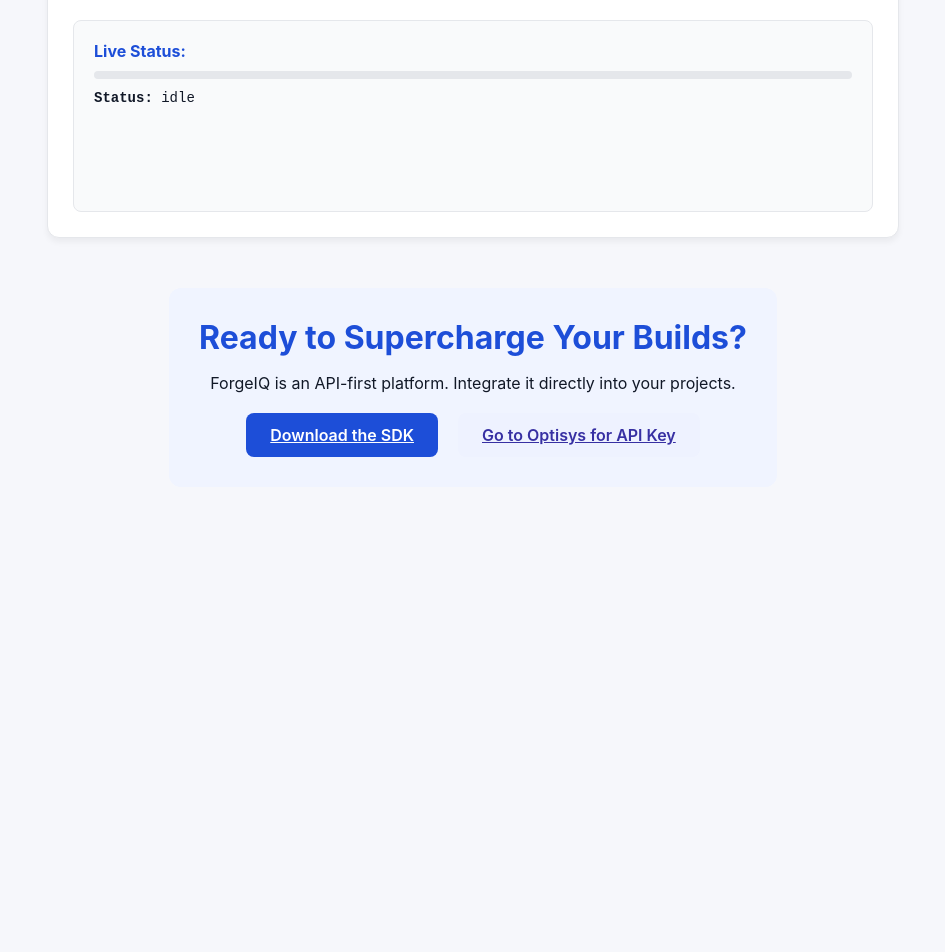
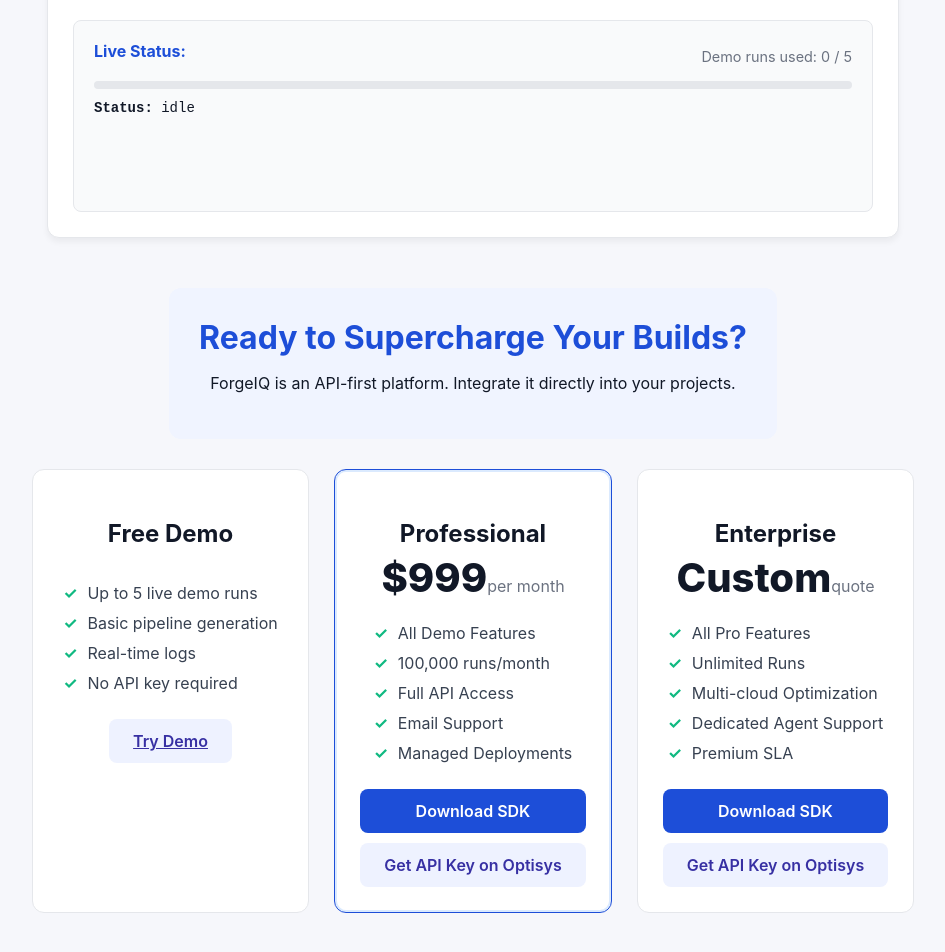
Before and after one commit to discoversoftwaresolutions/ForgeIQ, a React (Create React App) app: page / in a window 1280 px wide. Shown: the part 402-1354 px from the top of the page, without its empty margins (167-1112 px from the left). Before the commit the page ends 929 px from the top, so only its background shows below. Built offline with nearby package versions, Linux system fonts and the light colour scheme.

Commit message:
Update ForgeIQDemo.jsx

```diff
--- a/src/ForgeIQDemo.jsx
+++ b/src/ForgeIQDemo.jsx
@@ -135,6 +135,64 @@
     justify-content: center;
     gap: 20px;
   }
+  .pricing-grid {
+    display: grid;
+    grid-template-columns: repeat(3, 1fr);
+    gap: 25px;
+    margin-top: 30px;
+  }
+  .pricing-card {
+    background-color: #ffffff;
+    border: 1px solid #e5e7eb;
+    border-radius: 12px;
+    padding: 25px;
+    text-align: center;
+    display: flex;
+    flex-direction: column;
+    align-items: center;
+  }
+  .pricing-card.recommended {
+    border-color: #1d4ed8;
+    box-shadow: 0 0 0 2px #dbeafe inset;
+  }
+  .plan-title {
+    font-size: 1.5rem;
+    font-weight: 700;
+    margin-bottom: 10px;
+  }
+  .price {
+    font-size: 2.5rem;
+    font-weight: 800;
+    line-height: 1;
+  }
+  .price .small {
+    font-size: 1rem;
+    font-weight: 400;
+    color: #6b7280;
+  }
+  .features {
+    list-style: none;
+    padding: 0;
+    text-align: left;
+    margin-top: 25px;
+  }
+  .features li {
+    display: flex;
+    align-items: center;
+    gap: 10px;
+    margin-bottom: 10px;
+    color: #374151;
+  }
+  .features li::before {
+    content: "✓";
+    color: #10b981;
+    font-weight: 700;
+  }
+  @media (max-width: 768px) {
+    .pricing-grid {
+      grid-template-columns: 1fr;
+    }
+  }
 `;
 
 // === API and WebSocket Endpoints ===
@@ -143,6 +201,7 @@
 const FORGEIQ_WS_ENDPOINT = "wss://your-forgeiq-backend.com/ws/tasks/updates";
 const SDK_GITHUB_URL = "https://github.com/your-org/forgeiq-sdk"; // Replace with your repo
 const OPTISYS_URL = "https://optisys-agent-production.up.railway.app"; // Your Optisys URL
+const FREE_DEMO_LIMIT = 5;
 
 const ForgeIQDemo = () => {
   const [prompt, setPrompt] = useState("Generate a CI/CD pipeline for a Python web service that runs tests, builds a Docker image, and deploys to a Kubernetes cluster.");
@@ -151,14 +210,44 @@
   const [taskProgress, setTaskProgress] = useState(0);
   const [logs, setLogs] = useState([]);
   const [error, setError] = useState(null);
+  const [demoRuns, setDemoRuns] = useState(0);
   const wsRef = useRef(null);
 
+  const pricingTiers = [
+    {
+      id: "free-demo",
+      title: "Free Demo",
+      description: "Test the power of ForgeIQ with limited runs.",
+      features: ["Up to 5 live demo runs", "Basic pipeline generation", "Real-time logs", "No API key required"],
+    },
+    {
+      id: "pro",
+      title: "Professional",
+      price: "$999",
+      period: "per month",
+      recommended: true,
+      features: ["All Demo Features", "100,000 runs/month", "Full API Access", "Email Support", "Managed Deployments"],
+    },
+    {
+      id: "enterprise",
+      title: "Enterprise",
+      price: "Custom",
+      period: "quote",
+      features: ["All Pro Features", "Unlimited Runs", "Multi-cloud Optimization", "Dedicated Agent Support", "Premium SLA"],
+    }
+  ];
+
   const handleStartDemo = async () => {
+    if (demoRuns >= FREE_DEMO_LIMIT) {
+      setError(`Free demo limit of ${FREE_DEMO_LIMIT} runs reached. Please select a plan below to continue.`);
+      return;
+    }
     if (!prompt.trim()) {
       setError("Please enter a prompt to start the demo.");
       return;
     }
 
+    setDemoRuns(prev => prev + 1);
     // 1. Reset state for a new task
     setTaskId(null);
     setTaskStatus("pending");
@@ -244,13 +333,13 @@
               placeholder="Enter a prompt to start the demo..."
               value={prompt}
               onChange={(e) => setPrompt(e.target.value)}
-              disabled={taskStatus === 'pending'}
+              disabled={taskStatus === 'pending' || demoRuns >= FREE_DEMO_LIMIT}
             />
             <div className="btn-container">
               <button
                 className="btn btn-primary"
                 onClick={handleStartDemo}
-                disabled={taskStatus === 'pending' || !prompt.trim()}
+                disabled={taskStatus === 'pending' || !prompt.trim() || demoRuns >= FREE_DEMO_LIMIT}
               >
                 {taskStatus === 'pending' ? 'Starting...' : 'Run Demo'}
               </button>
@@ -258,7 +347,12 @@
           </div>
 
           <div className="status-box">
-            <h4>Live Status:</h4>
+            <div style={{display: 'flex', justifyContent: 'space-between', alignItems: 'center'}}>
+                <h4>Live Status:</h4>
+                <div style={{color: '#6b7280', fontSize: '0.9rem'}}>
+                    Demo runs used: {demoRuns} / {FREE_DEMO_LIMIT}
+                </div>
+            </div>
             <div className="status-progress">
               <div
                 className="status-progress-bar"
@@ -283,15 +377,38 @@
         <section className="call-to-action">
           <h2>Ready to Supercharge Your Builds?</h2>
           <p>ForgeIQ is an API-first platform. Integrate it directly into your projects.</p>
-          <div className="cta-buttons">
-            <a href={SDK_GITHUB_URL} target="_blank" rel="noopener noreferrer" className="btn btn-primary">
-              Download the SDK
-            </a>
-            <a href={OPTISYS_URL} target="_blank" rel="noopener noreferrer" className="btn btn-secondary">
-              Go to Optisys for API Key
-            </a>
-          </div>
         </section>
+
+        <div className="pricing-grid">
+          {pricingTiers.map((tier) => (
+            <div key={tier.id} className={`pricing-card ${tier.recommended ? 'recommended' : ''}`}>
+              <h3 className="plan-title">{tier.title}</h3>
+              {tier.id !== 'free-demo' && (
+                <div className="price">
+                  {tier.price}
+                  <span className="small">{tier.period}</span>
+                </div>
+              )}
+              <ul className="features">
+                {tier.features.map((feature, index) => (
+                  <li key={index}>{feature}</li>
+                ))}
+              </ul>
+              {tier.id === 'free-demo' ? (
+                <a href="#demo" className="btn btn-secondary">Try Demo</a>
+              ) : (
+                <div style={{display: 'flex', flexDirection: 'column', gap: '10px', marginTop: 'auto', width: '100%'}}>
+                  <a href={SDK_GITHUB_URL} target="_blank" rel="noopener noreferrer" className="btn btn-primary" style={{textDecoration: 'none'}}>
+                    Download SDK
+                  </a>
+                  <a href={OPTISYS_URL} target="_blank" rel="noopener noreferrer" className="btn btn-secondary" style={{textDecoration: 'none'}}>
+                    Get API Key on Optisys
+                  </a>
+                </div>
+              )}
+            </div>
+          ))}
+        </div>
 
       </div>
     </div>
```
